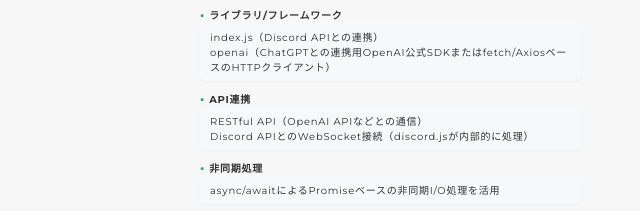
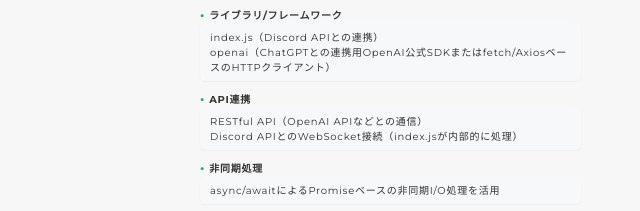
Before and after one commit to satoshi0926/portfolio, a plain HTML site: page public/index.html in a window 1280 px wide. Shown: the part 3089-3300 px from the top of the page, 640-1280 px from the left. Drawn offline with nearby package versions, Linux system fonts and the light colour scheme.

Commit message:
discord bot の説明を修正

```diff
--- a/public/index.html
+++ b/public/index.html
@@ -260,7 +260,7 @@
                     openai（ChatGPTとの連携用OpenAI公式SDKまたはfetch/AxiosベースのHTTPクライアント）</dd>
                 <dt>API連携</dt>
                 <dd>RESTful API（OpenAI APIなどとの通信）<br>
-                    Discord APIとのWebSocket接続（discord.jsが内部的に処理）</dd>
+                    Discord APIとのWebSocket接続（index.jsが内部的に処理）</dd>
                 <dt>非同期処理</dt>
                 <dd>async/awaitによるPromiseベースの非同期I/O処理を活用</dd>
                 <dt>デプロイ/インフラ</dt>
```
